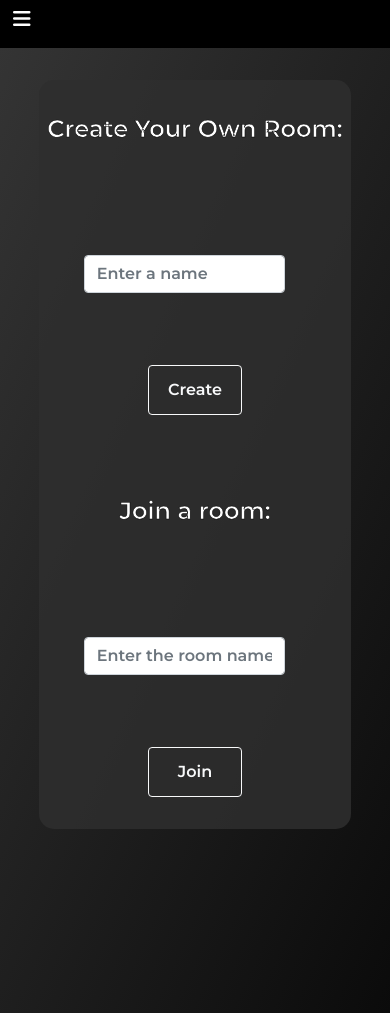
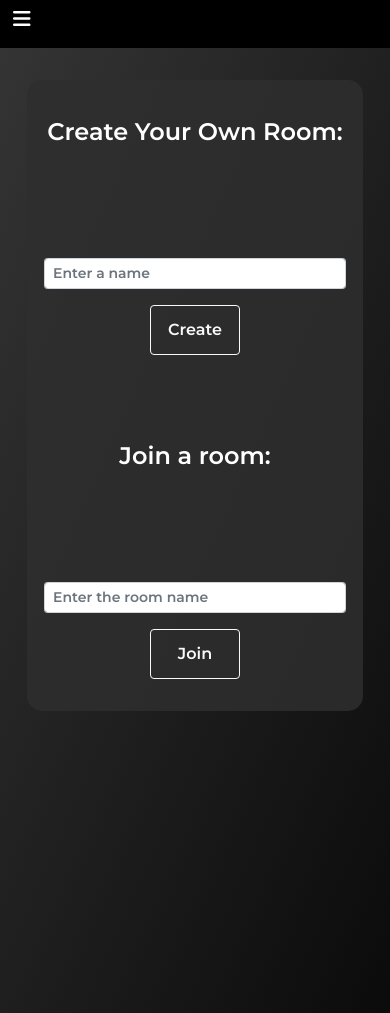
Before and after one commit to adarsh0016/chatapp-flask-socketio, a Flask app: template templates/create_room.html in a window 390 px wide. Run offline with Flask 2, Linux system fonts and the light colour scheme; the template is opened without the code that fills it, so the values that code supplies are empty; some libraries are stand-ins or nearby versions.

Commit message:
fixed create_room page

```diff
--- a/application.py
+++ b/application.py
@@ -12,13 +12,13 @@ from models import *
 
 # configure app
 app = Flask(__name__)
-app.secret_key = os.environ.get('SECRET') # for heroku server
-#app.secret_key = 'SECRET' # for local server
+#app.secret_key = os.environ.get('SECRET') # for heroku server
+app.secret_key = 'SECRET' # for local server
 
 #configure database
 
-app.config['SQLALCHEMY_DATABASE_URI']=os.environ.get('DATABASE') # for heroku server
-#app.config['SQLALCHEMY_DATABASE_URI']="postgresql://pqnykeyalyyirw:398593ffcfb96cf52bba2798cc1ed720222ed74cd5edcdcc7a7a37e1da7fc204@ec2-52-23-45-36.compute-1.amazonaws.com:5432/dam6i6c7a0u5i4" # for local server
+#app.config['SQLALCHEMY_DATABASE_URI']=os.environ.get('DATABASE') # for heroku server
+app.config['SQLALCHEMY_DATABASE_URI']="postgresql://pqnykeyalyyirw:398593ffcfb96cf52bba2798cc1ed720222ed74cd5edcdcc7a7a37e1da7fc204@ec2-52-23-45-36.compute-1.amazonaws.com:5432/dam6i6c7a0u5i4" # for local server
 app.config['SQLALCHEMY_TRACK_MODIFICATIONS'] = False
 db = SQLAlchemy(app)
 
@@ -185,8 +185,8 @@ def leave(data):
 
 if __name__ == "__main__":
 
-    app.run(debug=True) # for heroku server
-    #socketio.run(app, debug=True)
+    #app.run(debug=True) # for heroku server
+    socketio.run(app, debug=True)
 
 
 
--- a/static/styles/chat.css
+++ b/static/styles/chat.css
@@ -253,7 +253,7 @@
     .form-rounded{
         margin-left: 4%!important;
         width: 75% !important;
-        bottom: -1.45em;
+        bottom: 1em;
     }
 
     .btn-circle{
--- a/static/styles/create_room.css
+++ b/static/styles/create_room.css
@@ -34,17 +34,16 @@
     position: absolute;
     margin-top: 5%;
     padding-top: 5%;
-    width: 50%;
+    margin-left: 10%;
+    width: 30%;
     text-align: center;
 }
 
 .join_room{
     color: #ffffff;
-    position: absolute;
-    width: 50%;
-    margin-left: 50%;
+    width: 30%;
+    margin-left: 60%;
     margin-top: 5%;
-    border-left: 0.5px solid #d3deeb;
     height: 80%;
     padding-top: 5%;
     text-align: center;
@@ -53,8 +52,6 @@
 .text{
     font-size: 150%;
     margin-bottom: 4.5em;
-    -webkit-text-stroke-width: 0.5px;
-    -webkit-text-stroke-color: rgb(0, 0, 0);
 }
 
 .create_text{
@@ -62,8 +59,8 @@
 }
 
 .create_input{
-    position: relative;
-    margin-left: 80%;
+    margin: 0 auto;
+    display: block;
 }
 
 .btn-outline-light{
@@ -82,8 +79,8 @@
 }
 
 .join_input{
-    position: relative;
-    margin-left: 80%;
+    margin: 0 auto;
+    display: block;
 }
 
 .join_button{
@@ -99,7 +96,8 @@
     }
 
     .center_block{
-        margin-left: 10%;
+        margin-left: 7%;
+        width: 86%;
         margin-top: 5em;
         padding-bottom: 1em;
         height: auto;
@@ -123,11 +121,13 @@
         border-left: 0;
     }
 
-    input[type='text']{
-        display: block !important;
-        margin: 0 auto;
-        margin-left: 20%;
-        margin-bottom: 2.5em;
+    .create_room{
+        margin-left: 5%;
+        width: 90%;
+    }
+
+    .join_room{
+        margin-left: 5%;
         width: 90%;
     }
 
--- a/templates/create_room.html
+++ b/templates/create_room.html
@@ -17,7 +17,7 @@
             <form action = "{{ url_for('create_room') }}" method = "POST">
                <p class="text create_text">Create Your Own Room:</p>
                <div class="input-group input-group-sm mb-3">
-                  <p><input type = "text" name = "Room_name" placeholder="Enter a name" autocomplete="off" required="required" class="form-control create_input"/></p>
+                  <input type = "text" name = "Room_name" placeholder="Enter a name" autocomplete="off" required="required" class="form-control create_input">
                </div>
                <p><input type = "submit" value="Create" class="btn btn-outline-light create_button"></p>
             </form>
@@ -28,7 +28,7 @@
             <p class="text join_text">Join a room:</p>
             <form action = "{{ url_for('create_room') }}" method = "POST">
                <div class="input-group input-group-sm mb-3">
-                  <p><input type = "text" name = "join_room_name" placeholder="Enter the room name" required="required" class="form-control join_input"/></p>
+                  <input type = "text" name = "join_room_name" placeholder="Enter the room name" required="required" class="form-control join_input">
                </div>
                <p><input type = "submit" value = "Join" class="btn btn-outline-light join_button"></p>
             </form>
```
